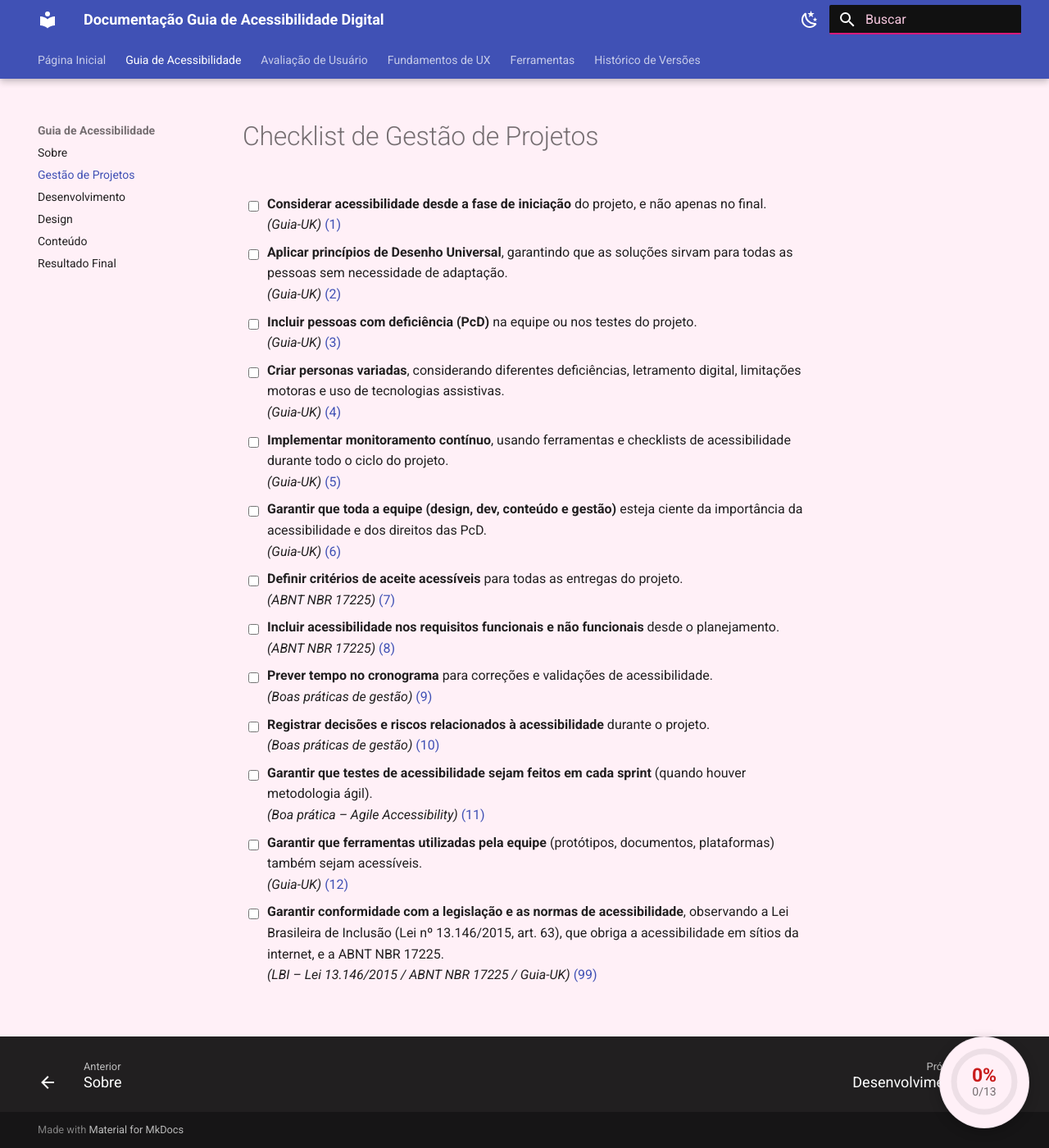
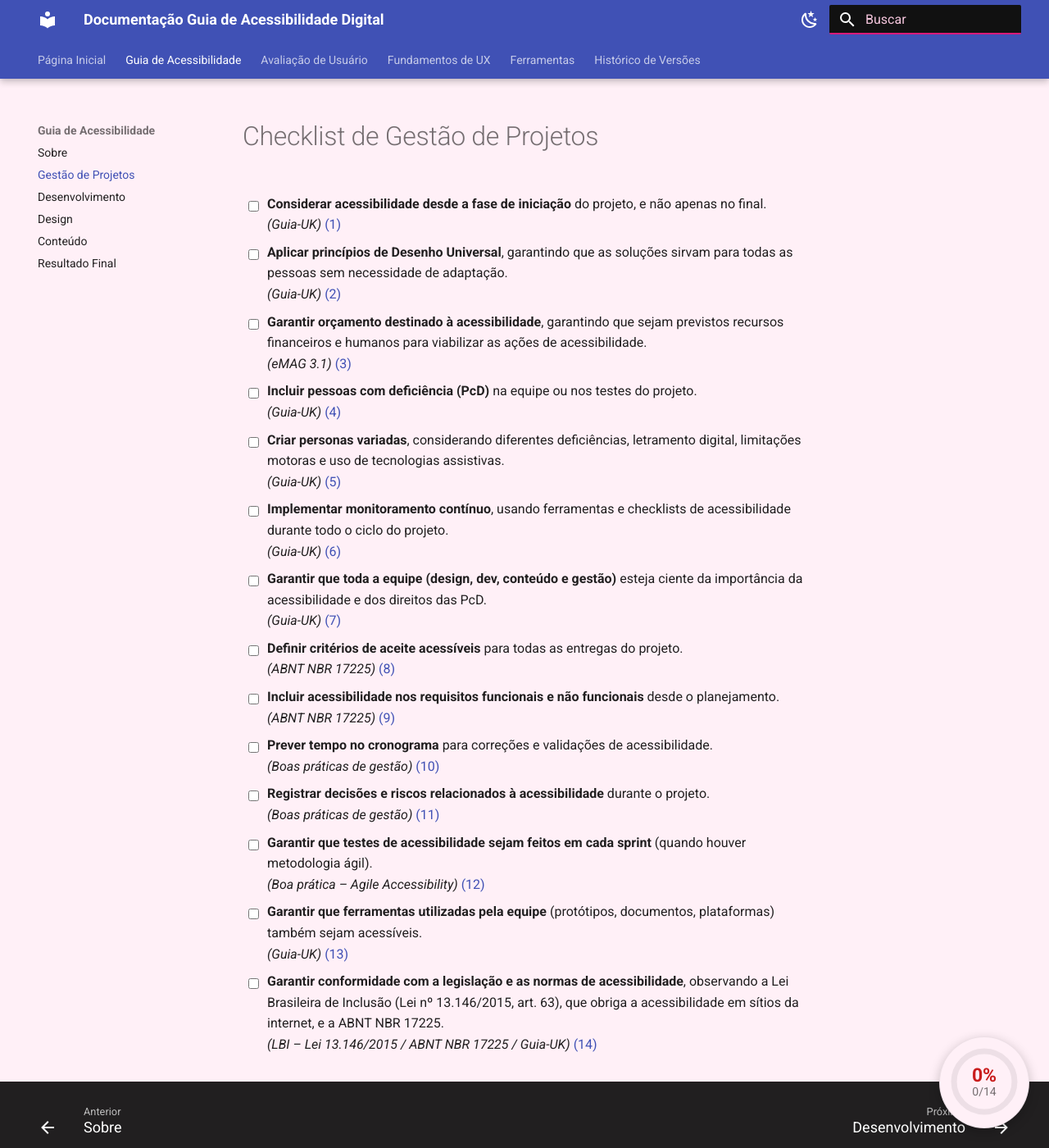
Before and after one commit to UnB-IHC/IHC_2026.2_Grupo01, an MkDocs documentation site: the page built from docs/guia_acessibilidade/guia_gestao.md, in a window 1280 px wide and 1400 px high. Shown: the whole window at 82% size. Built offline with MkDocs 1.6.1 and Material for MkDocs 9.7.7, drawn with Linux system fonts in a browser that asks for light colours.

```diff
--- a/docs/guia_acessibilidade/guia_gestao.md
+++ b/docs/guia_acessibilidade/guia_gestao.md
@@ -6,35 +6,38 @@
 - [ ] **Aplicar princípios de Desenho Universal**, garantindo que as soluções sirvam para todas as pessoas sem necessidade de adaptação.
   *(Guia-UK)* [(2)](https://universaldesign.ie/what-is-universal-design/)
 
+- [ ] **Garantir orçamento destinado à acessibilidade**, garantindo que sejam previstos recursos financeiros e humanos para viabilizar as ações de acessibilidade.
+  *(eMAG 3.1)* [(3)](https://emag.governoeletronico.gov.br/)
+
 - [ ] **Incluir pessoas com deficiência (PcD)** na equipe ou nos testes do projeto.
-  *(Guia-UK)* [(3)](https://www.gov.uk/service-manual/user-research/running-research-sessions-with-people-with-disabilities)
+  *(Guia-UK)* [(4)](https://www.gov.uk/service-manual/user-research/running-research-sessions-with-people-with-disabilities)
 
 - [ ] **Criar personas variadas**, considerando diferentes deficiências, letramento digital, limitações motoras e uso de tecnologias assistivas.
-  *(Guia-UK)* [(4)](https://www.gov.uk/service-manual/user-research)
+  *(Guia-UK)* [(5)](https://www.gov.uk/service-manual/user-research)
 
 - [ ] **Implementar monitoramento contínuo**, usando ferramentas e checklists de acessibilidade durante todo o ciclo do projeto.
-  *(Guia-UK)* [(5)](https://www.gov.uk/service-manual)
+  *(Guia-UK)* [(6)](https://www.gov.uk/service-manual)
 
 - [ ] **Garantir que toda a equipe (design, dev, conteúdo e gestão)** esteja ciente da importância da acessibilidade e dos direitos das PcD.
-  *(Guia-UK)* [(6)](https://www.gov.uk/service-manual/helping-people-to-use-your-service/understanding-wcag)
+  *(Guia-UK)* [(7)](https://www.gov.uk/service-manual/helping-people-to-use-your-service/understanding-wcag)
 
 - [ ] **Definir critérios de aceite acessíveis** para todas as entregas do projeto.
-  *(ABNT NBR 17225)* [(7)](#)
+  *(ABNT NBR 17225)* [(8)](#)
 
 - [ ] **Incluir acessibilidade nos requisitos funcionais e não funcionais** desde o planejamento.
-  *(ABNT NBR 17225)* [(8)](#)
+  *(ABNT NBR 17225)* [(9)](#)
 
 - [ ] **Prever tempo no cronograma** para correções e validações de acessibilidade.
-  *(Boas práticas de gestão)* [(9)](#)
+  *(Boas práticas de gestão)* [(10)](#)
 
 - [ ] **Registrar decisões e riscos relacionados à acessibilidade** durante o projeto.
-  *(Boas práticas de gestão)* [(10)](#)
+  *(Boas práticas de gestão)* [(11)](#)
 
 - [ ] **Garantir que testes de acessibilidade sejam feitos em cada sprint** (quando houver metodologia ágil).
-  *(Boa prática – Agile Accessibility)* [(11)](#)
+  *(Boa prática – Agile Accessibility)* [(12)](#)
 
 - [ ] **Garantir que ferramentas utilizadas pela equipe** (protótipos, documentos, plataformas) também sejam acessíveis.
-  *(Guia-UK)* [(12)](https://www.gov.uk/service-manual/technology)
+  *(Guia-UK)* [(13)](https://www.gov.uk/service-manual/technology)
 
 - [ ] **Garantir conformidade com a legislação e as normas de acessibilidade**, observando a Lei Brasileira de Inclusão (Lei nº 13.146/2015, art. 63), que obriga a acessibilidade em sítios da internet, e a ABNT NBR 17225.
-  *(LBI – Lei 13.146/2015 / ABNT NBR 17225 / Guia-UK)* [(99)](http://www.planalto.gov.br/ccivil_03/_ato2015-2018/2015/lei/l13146.htm)
+  *(LBI – Lei 13.146/2015 / ABNT NBR 17225 / Guia-UK)* [(14)](http://www.planalto.gov.br/ccivil_03/_ato2015-2018/2015/lei/l13146.htm)
```
